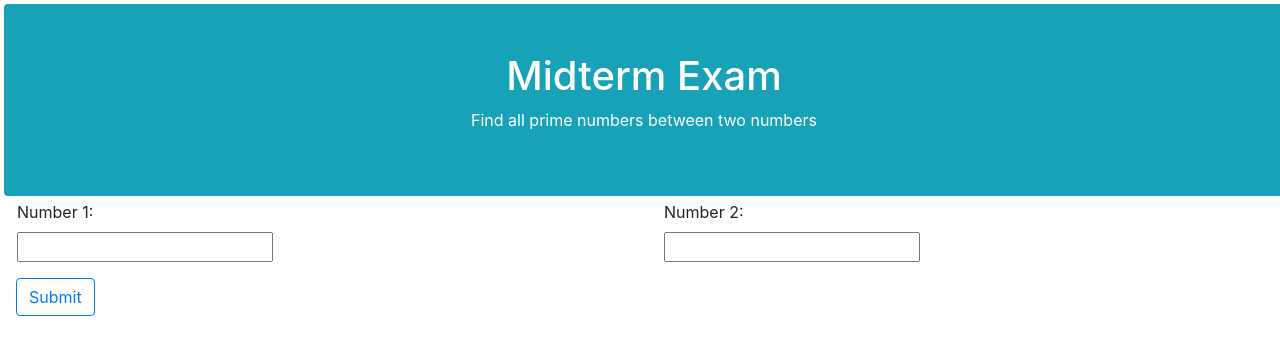
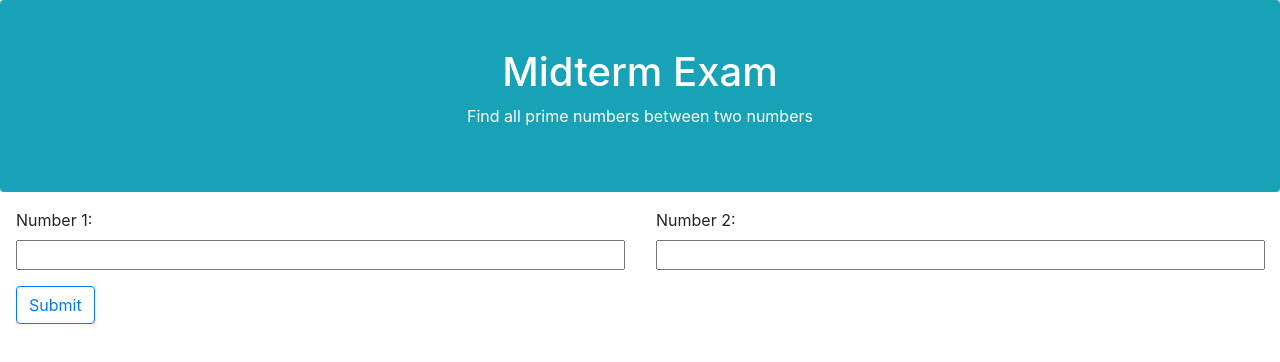
Before and after one commit to rogerwolf666/IS445HW5, a plain HTML site: page index.html in a window 1280 px wide. Drawn offline with nearby package versions, Linux system fonts and the light colour scheme.

Commit message:
Formatting

```diff
--- a/index.html
+++ b/index.html
@@ -8,18 +8,18 @@
   <link rel="stylesheet" href="style.css">
 </head>
 <body>
-  <section class="container-fluid w-100 rounded align-middle text-center bg-info text-white m-1 p-5">
+  <section class="container-fluid rounded align-middle text-center bg-info text-white mb-3 p-5">
     <h1>Midterm Exam</h1>
     <p>Find all prime numbers between two numbers</p>
   </section>
   <form>
-    <div id="inputOrder" class="row pl-3">
+    <div id="inputOrder" class="row m-0">
     <div id="firstInput" class="col-12 col-md mb-3 pl-3">
       <div>
         <label for="numberOne">Number 1:</label>
       </div>
       <div>
-        <input type="text" name="numberOne" id="numberOne" required>
+        <input type="text" name="numberOne" id="numberOne" required class="w-100">
       </div>
     </div>
     <div id="secondInput" class="col-12 col-md mb-3 pl-3">
@@ -27,7 +27,7 @@
       <label for="numberTwo">Number 2:</label>
     </div>
     <div>
-      <input type="text" name="numberTwo" id="numberTwo" required>
+      <input type="text" name="numberTwo" id="numberTwo" required class="w-100">
     </div>
   </div>
 </div>
```
